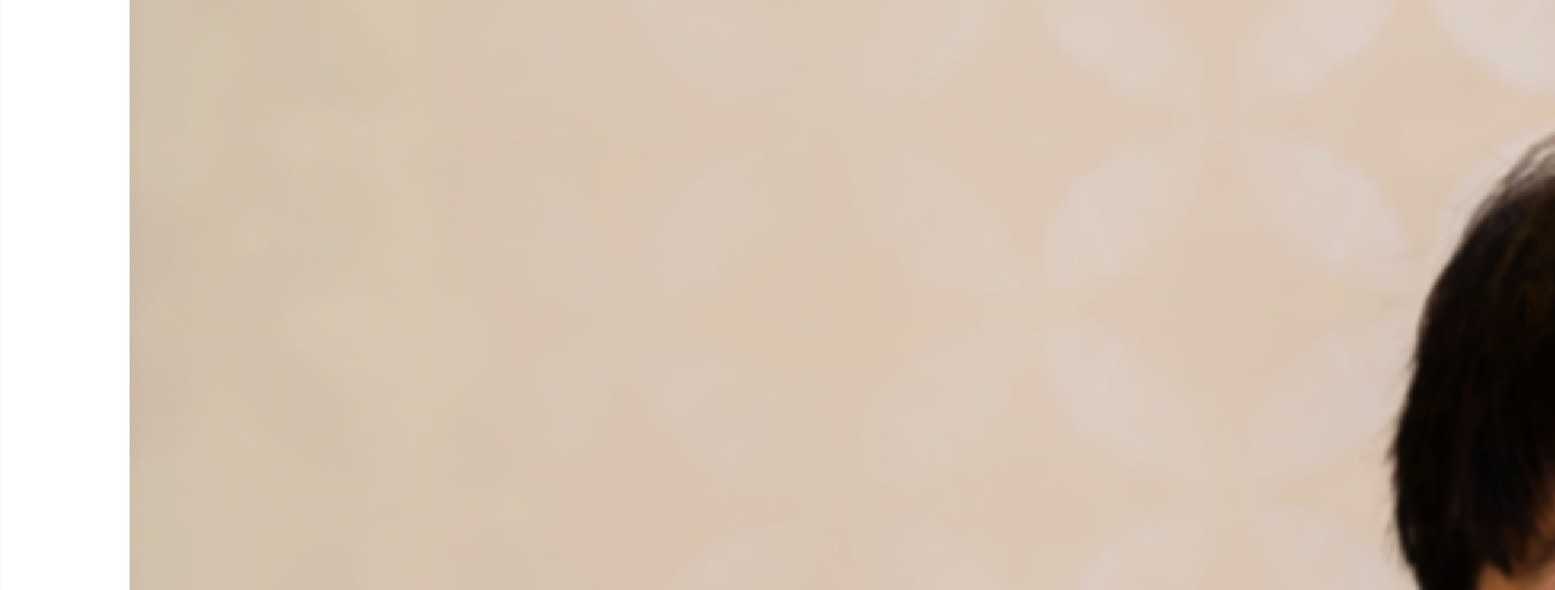
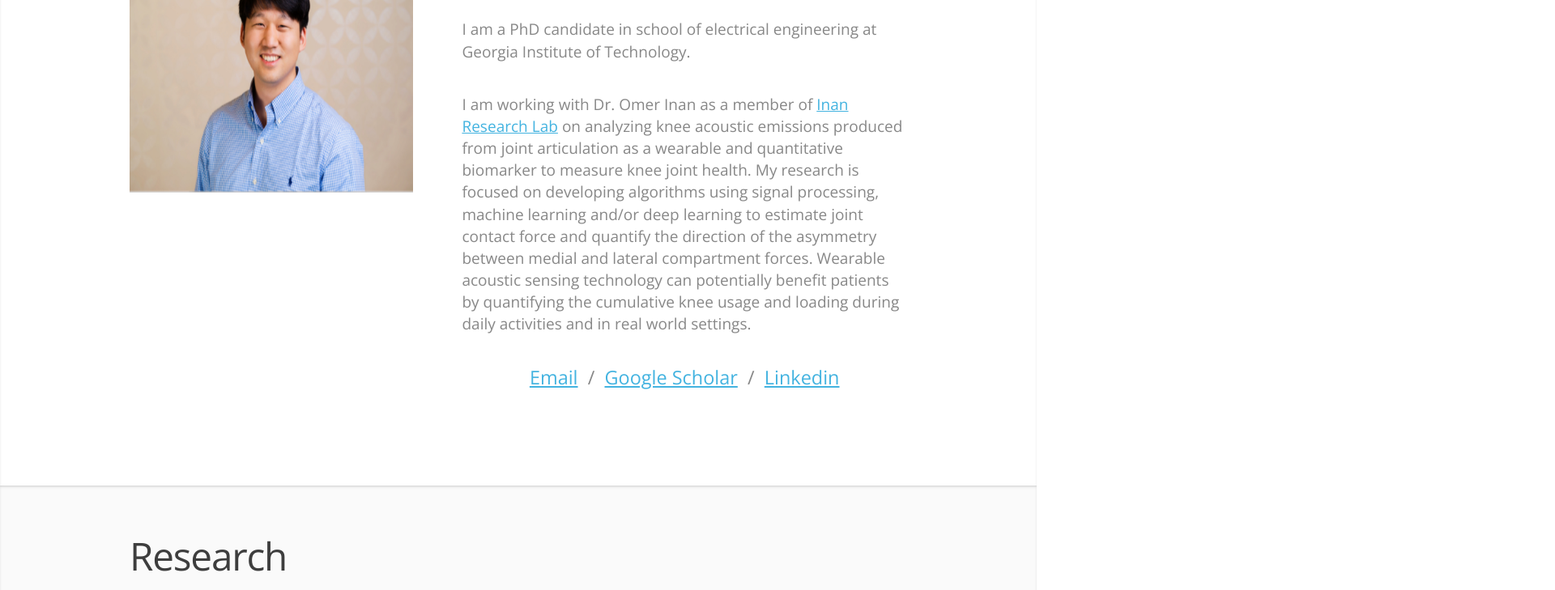
Before and after one commit to hyeonkijeong/hyeonkijeong.github.io, a plain HTML site: page index.html in a window 1280 px wide. Shown: the part 187-916 px from the top of the page at 81% size, 1920 px wide, since content can reach past the window. Drawn offline with nearby package versions, Linux system fonts and the light colour scheme.

Commit message:
Update index.html

```diff
--- a/index.html
+++ b/index.html
@@ -27,7 +27,7 @@
 				<div class="container">
 					<div class="row">
 						<div class="col-4 col-5-large col-12-medium">
-							<span class="image fit"><img src="images/hkj.jpg" alt="" / ></span>
+							<span class="image fit"><img src="images/hkj.jpg" alt="" / width="350" height="300"></span>
 						</div>
 						<div class="col-8 col-7-large col-12-medium">
 							<header>
```
